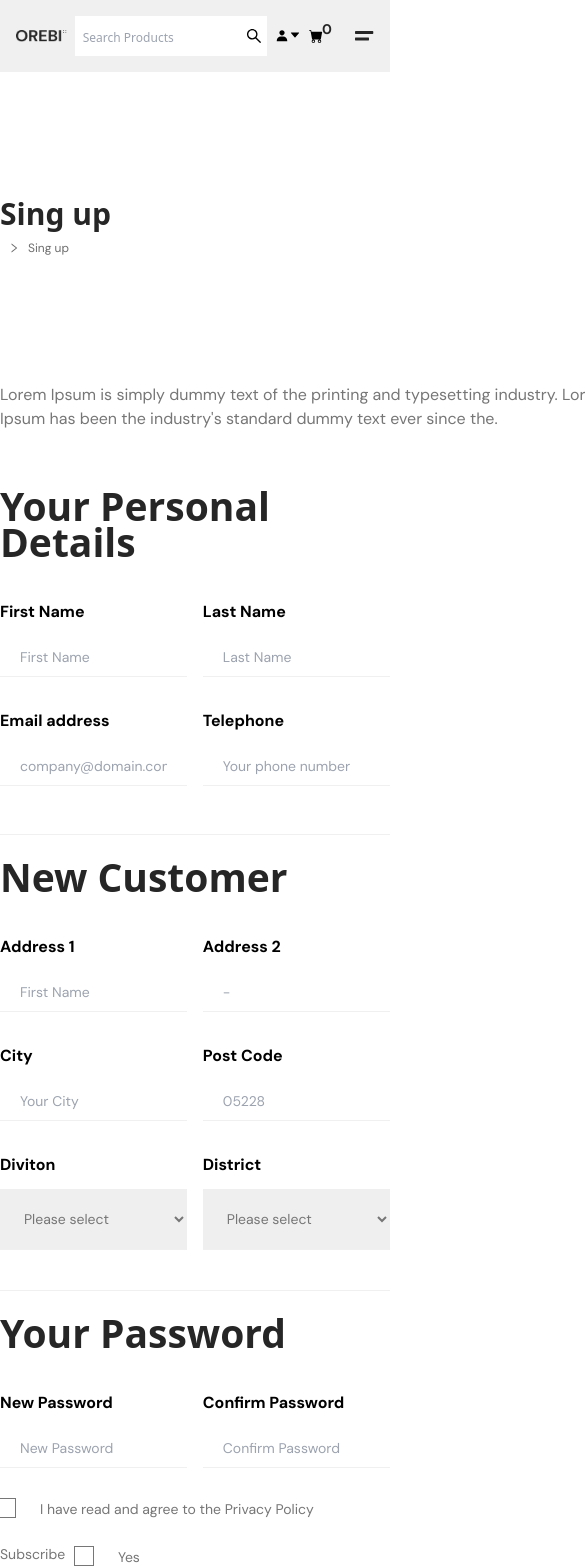
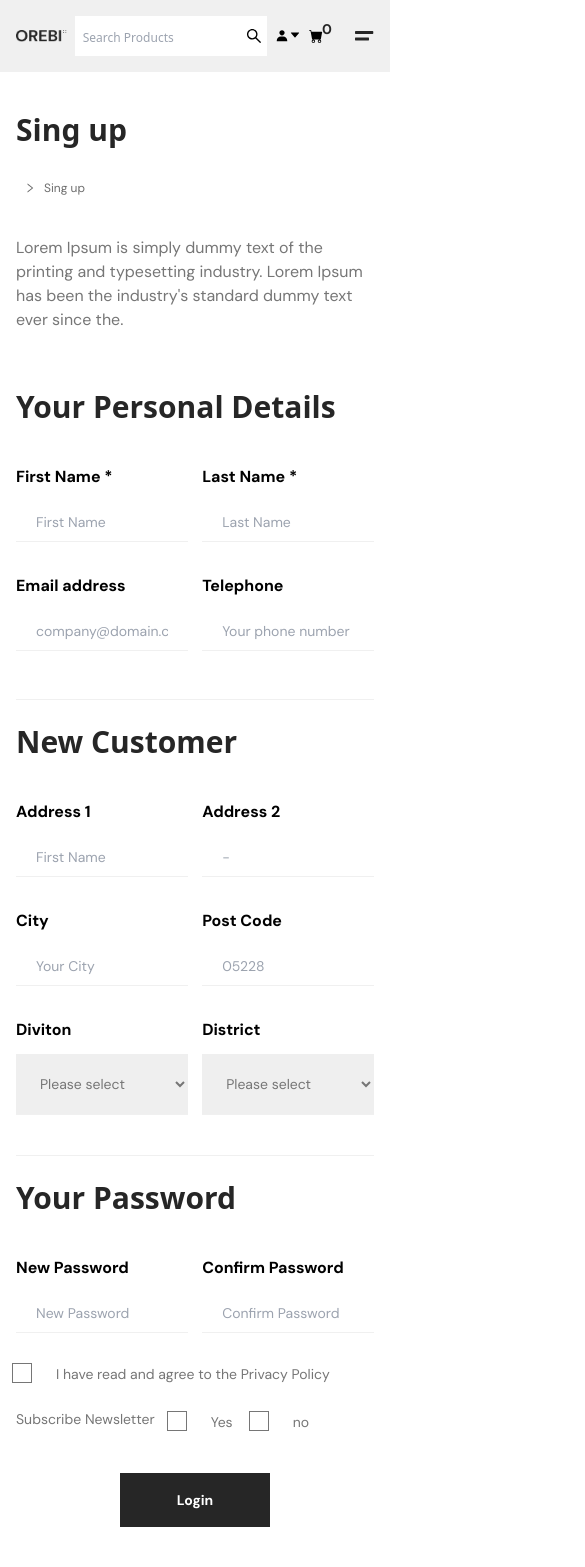
Before and after one commit to thehasandev/ecommerce-2204, a React (Vite) app: page /sing-up in a window 390 px wide. Shown: the top 1567 px of the page, 585 px wide, since content can reach past the window. Built offline with nearby package versions, Linux system fonts and the light colour scheme.

Commit message:
sign-up-res

```diff
--- a/src/Pages/Singup.jsx
+++ b/src/Pages/Singup.jsx
@@ -34,10 +34,10 @@ let handleNameClick=(name)=>{
 
 
   return (
-    <Section className="mt-124">
+    <Section className="mt-10 xl:mt-124 px-4 xl:px-0">
        <Container>
-           <SubHeading text="Sing up" className="mb-2"/>
-            <Flex className="items-center gap-x-2">
+           <SubHeading text="Sing up" className="mb-2 "/>
+            <Flex className="items-center gap-x-2 mt-8">
               <p className='font-dm font-normal text-xs text-secondary first-letter:uppercase flex items-center gap-x-2'>
 
                 <Link to={pageName=="Home" ? "/"  : `/${pageName}`}>
@@ -50,17 +50,17 @@ let handleNameClick=(name)=>{
 
             </Flex>
 
-            <p className='font-dm font-normal text-gray w-664 mt-127 mb-57 text-base'>Lorem Ipsum is simply dummy text of the printing and typesetting industry. Lorem Ipsum has been the industry's standard dummy text ever since the.</p>
+            <p className='font-dm font-normal text-gray md:w-664 mt-10 xl:mt-127 mb-57 text-base'>Lorem Ipsum is simply dummy text of the printing and typesetting industry. Lorem Ipsum has been the industry's standard dummy text ever since the.</p>
 
           {/* Problem */}
-          <SubHeading text="Your Personal Details" className="text-text39 mb-10 "/>
+          <SubHeading text="Your Personal Details" className="text-2xl md:text-text39 mb-10 "/>
              <Flex className="justify-between flex-wrap gap-y-6 border-b  border-offwhite pb-10">
                   <div className='w-48'>
-                    <Input text="First Name" placeholder="First Name" type="text"/>
+                    <Input text="First Name *" placeholder="First Name" type="text"/>
                   </div>
 
                   <div className='w-48'>
-                    <Input text="Last Name" placeholder="Last Name" type="text"/>
+                    <Input text="Last Name *" placeholder="Last Name" type="text"/>
                   </div>
 
                   <div className='w-48'>
@@ -72,7 +72,7 @@ let handleNameClick=(name)=>{
                   </div>
              </Flex>
 
-             <SubHeading text="New Customer" className="text-text39 mb-10 mt-6"/>
+             <SubHeading text="New Customer" className="text-2xl md:text-text39 mb-10 mt-6"/>
              <Flex className="justify-between flex-wrap gap-y-6  border-b  border-offwhite pb-10">
                   <div className='w-48'>
                     <Input text="Address 1" placeholder="First Name" type="text"/>
@@ -117,7 +117,7 @@ let handleNameClick=(name)=>{
 
              </Flex>
 
-            <SubHeading text="Your Password" className="text-text39 mb-10 mt-6"/>
+            <SubHeading text="Your Password" className=" text-2xl mdLtext-text39 mb-10 mt-6"/>
              <Flex className="justify-between flex-wrap gap-y-6">
 
                 <div className='w-48'>
@@ -137,15 +137,16 @@ let handleNameClick=(name)=>{
               </label>
             </div>
 
-            <Flex className="mt-6">
-              <div  className='w-1/5'>
+            <Flex className="mt-6 flex-wrap gap-x-4">
+              <div  className='md:w-1/5'>
                 <p className='font-dm font-normal text-sm text-gray'>Subscribe Newsletter</p>
               </div>
-              <div className='w-1/5'>
+
+              <div className='md:w-1/5'>
 
 
                 <input id="boxTwo"  className="peer/boxTwo hidden " type="checkbox"/>
-                  <label className='pt-0.5 pr-10 font-dm font-normal text-sm text-gray relative pl-10 after:absolute after:h-3 after:w-3 after:top-[4px] after:contents-[""] after:left-0  after:peer-checked/boxTwo:bg-gray before:absolute before:h-5 before:w-5 before:border-solid before:border-gray before:top-0 before:border before:left-[-4px] ' htmlFor="boxTwo">
+                  <label className='pt-0.5 pr-5 md:pr-10 font-dm font-normal text-sm text-gray relative pl-10 after:absolute after:h-3 after:w-3 after:top-[4px] after:contents-[""] after:left-0  after:peer-checked/boxTwo:bg-gray before:absolute before:h-5 before:w-5 before:border-solid before:border-gray before:top-0 before:border before:left-[-4px] ' htmlFor="boxTwo">
                   Yes
                  </label>
 
@@ -161,10 +162,12 @@ let handleNameClick=(name)=>{
               </div>
 
             </Flex>
+           <Flex className="justify-center md:justify-start">
+            <Link onClick={()=>{handleNameClick("Sing up")}} to="/login">
+                <Button text="Login" className="md:px-28  mt-10" hover/>
+            </Link>
 
-           <Link onClick={()=>{handleNameClick("Sing up")}} to="/login">
-              <Button text="Login" className="px-28 mt-10" hover/>
-           </Link>
+           </Flex>
 
 
        </Container>
```
